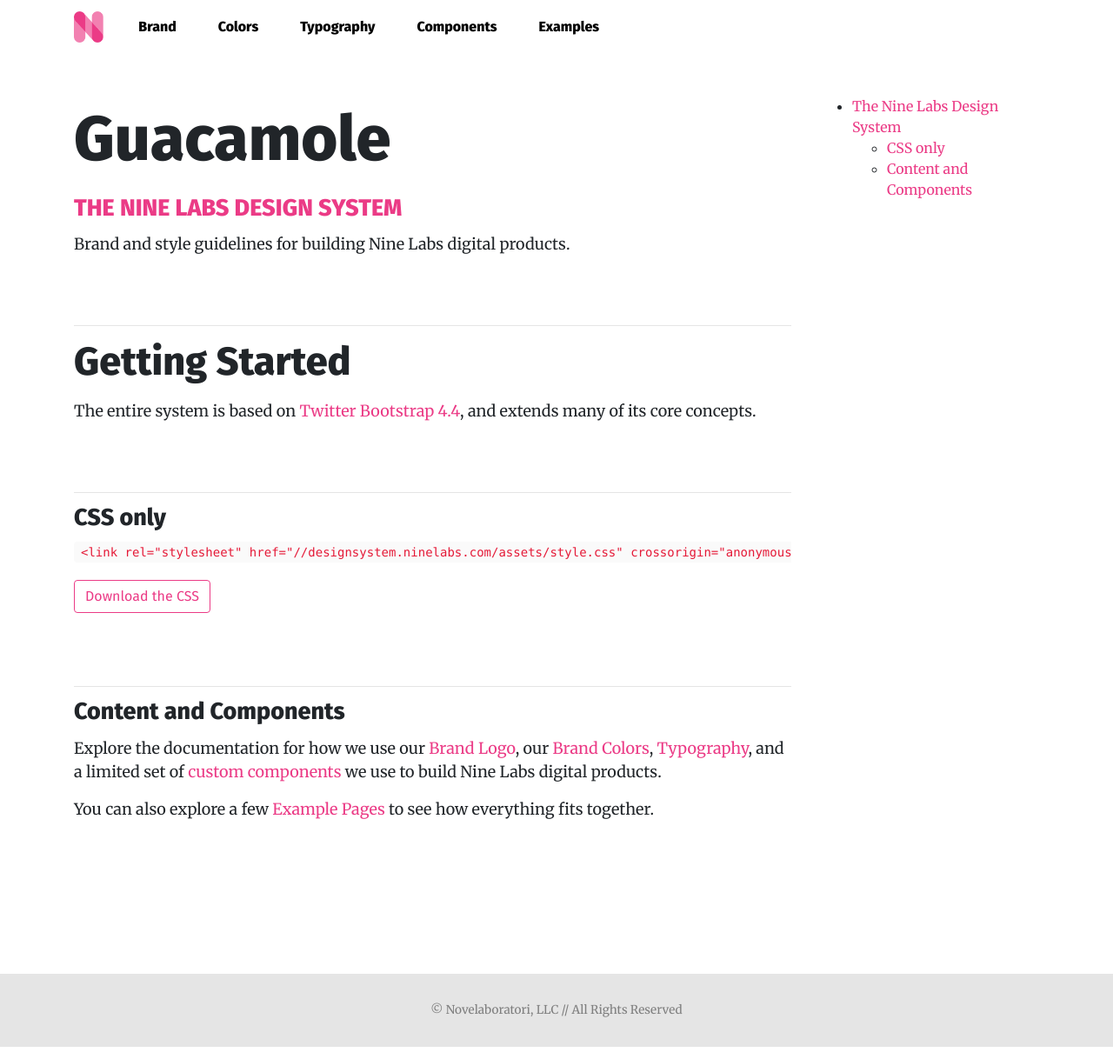
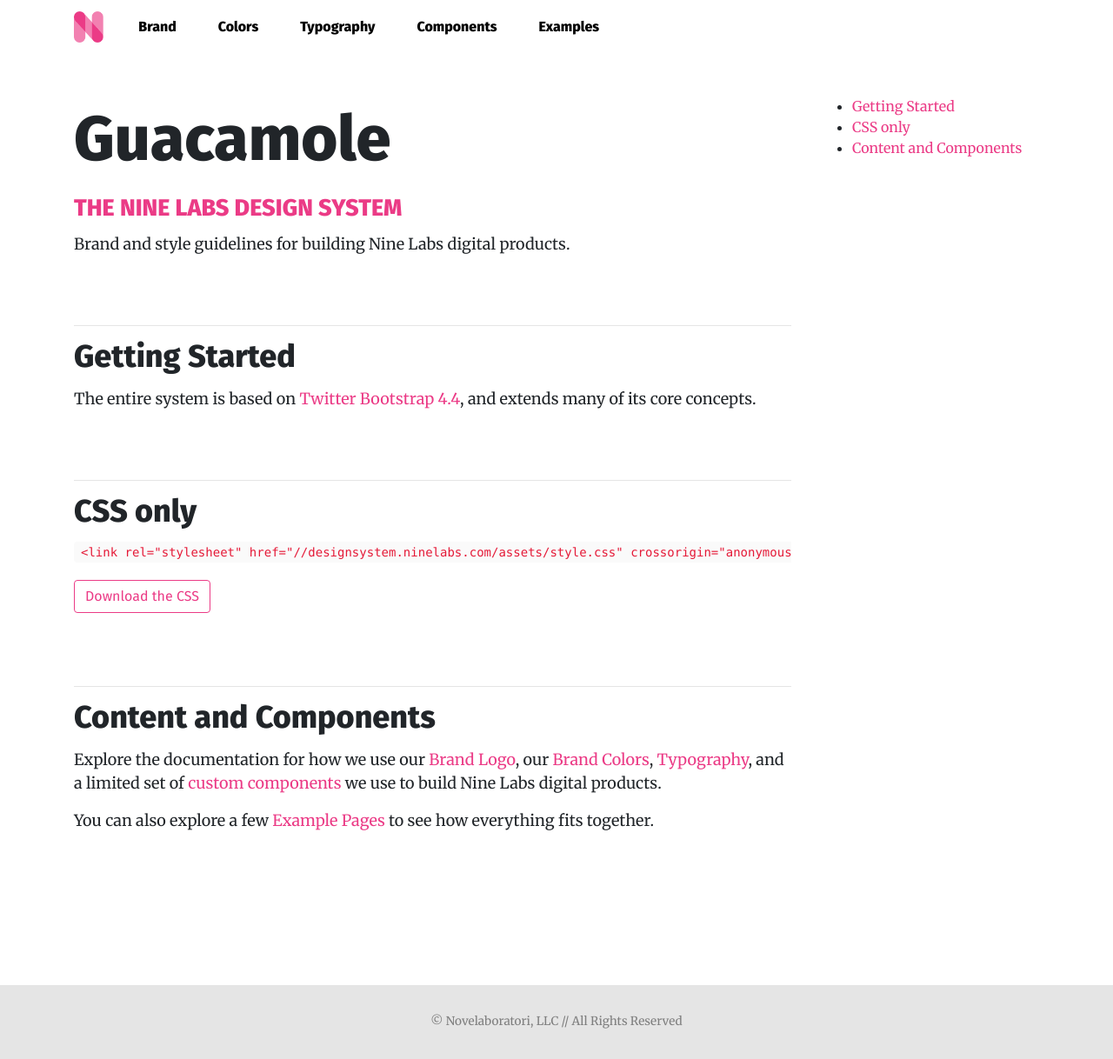
Before and after one commit to uriahninelabs/designsystem, a Jekyll site: the page built from index.md, in a window 1280 px wide and 1218 px high. Shown: the whole window at 87% size. Built offline with Jekyll 4.4.1, drawn with Linux system fonts in a browser that asks for light colours; nearby versions of some CDN libraries.

Commit message:
Cleaned up Index page

````diff
--- a/index.md
+++ b/index.md
@@ -5,19 +5,19 @@ title: The Nine Labs Design System
 
 # Guacamole
 
-#### The Nine Labs Design System
+<h4>The Nine Labs Design System</h4>
 
 Brand and style guidelines for building Nine Labs digital products.
 
 ----
 
-## Getting Started
+### Getting Started
 
 The entire system is based on [Twitter Bootstrap 4.4](https://getbootstrap.com/docs/4.4/getting-started/introduction/), and extends many of its core concepts.
 
 ----
 
-##### CSS only
+### CSS only
 
 ```
 <link rel="stylesheet" href="//designsystem.ninelabs.com/assets/style.css" crossorigin="anonymous">
@@ -27,7 +27,7 @@ The entire system is based on [Twitter Bootstrap 4.4](https://getbootstrap.com/d
 
 ----
 
-##### Content and Components
+### Content and Components
 
 Explore the documentation for how we use our [Brand Logo](brand.html), our [Brand Colors](colors.html), [Typography](typography.html), and a limited set of [custom components](components.html) we use to build Nine Labs digital products.
 
````
Also changed, not shown: 1 other file.
